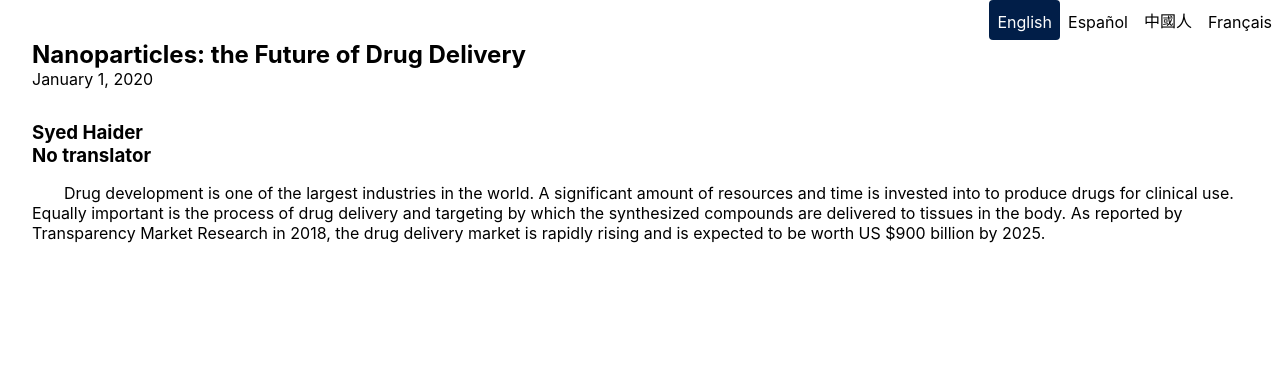
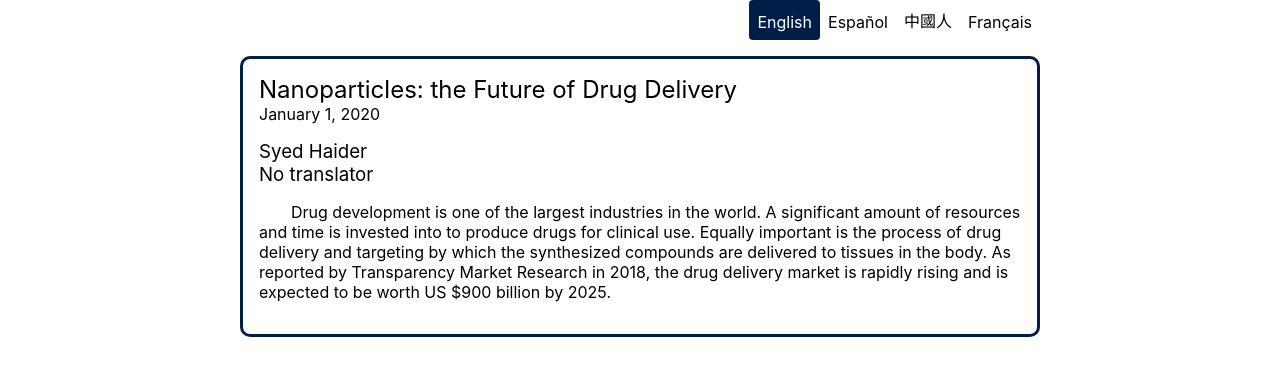
Before and after one commit to Journal-of-Young-Investigators/language-switcher, a React (Create React App) app: page / in a window 1280 px wide. Shown: the top 376 px of the page. Built offline with nearby package versions, Linux system fonts and the light colour scheme.

Commit message:
Played around with more CSS styling, added a border, some more formatting for the text, and moved all the content closer to the center of the page. Also fixed an error with the logic of displaying several authors.

```diff
--- a/src/App.css
+++ b/src/App.css
@@ -3,6 +3,7 @@
   flex-flow: row nowrap;
   justify-content: flex-end;
   align-items: stretch;
+  margin-right: 15em;
 }
 
 .lang-option {
@@ -12,6 +13,10 @@
   justify-content: flex-end;
   align-items: center;
   border-radius: 0.25em;
+}
+
+.lang-option:hover {
+  background-color : rgba(128, 128, 128, 0.411);
 }
 
 .lang-option[current-lang="true"] {
@@ -24,22 +29,29 @@
   flex-flow: column;
   justify-content: center;
   align-items: left;
-  margin-left: 2em;
-  margin-right: 2em;
+  padding: 1em 1em 1em 1em;
+  margin-top: 1em;
+  margin-left: 15em;
+  margin-right: 15em;
+  border-style: solid;
+  border-color: #011e48;
+  border-radius: 10px;
 }
 
 .article-content h2 {
   margin: 0;
   padding: 0;
+  font-weight: normal;
 }
 
 .article-content h3 {
   margin: 0;
   padding: 0;
+  font-weight: normal;
 }
 
 .article-content .date {
-  margin-bottom: 2em;
+  margin-bottom: 1em;
 }
 
 .article-content p {
--- a/src/App.tsx
+++ b/src/App.tsx
@@ -45,11 +45,11 @@ class LanguageSwitcher extends React.Component<MyProps, MyState> {
     this.setState({ currentLang: event.currentTarget.lang });
   };
 
-  formatAuthorsOrTranslators = (authors: string[]) => {
-    let formatted: string = '';
-    for (let i = 0; i < authors.length; i++) {
-      formatted += authors;
-      if (i < authors.length-1) formatted += ', ';
+  formatAuthorsOrTranslators = (names: string[]) => {
+    let formatted = '';
+    for (let i = 0; i < names.length; i++) {
+      formatted += names[i];
+      if (i !== names.length-1) formatted += ', ';
     }
 
     return formatted;
--- a/src/index.tsx
+++ b/src/index.tsx
@@ -33,7 +33,7 @@ let testjyiArticleContent: jyiArticleContent[] = [
     body: 'Drug development is one of the largest industries in the world. A significant amount of resources and time is invested into to produce drugs for clinical use. Equally important is the process of drug delivery and targeting by which the synthesized compounds are delivered to tissues in the body. As reported by Transparency Market Research in 2018, the drug delivery market is rapidly rising and is expected to be worth US $900 billion by 2025.'},
   {langCode: 'es', title: 'Nanopartículas: el futuro de la administración de fármacos', date: '1 de enero, 2020', authors: ['Syed Haider'], translators: ['Carina Brizuela'],
     body: 'El desarrollo de medicamentos es una de las mayores industrias del mundo. Se invierte una gran cantidad de recursos y tiempo en la producción de fármacos para su uso clínico. Igual de importante es la administración dirigida de fármacos, proceso mediante el cual los compuestos sintetizados llegan a los tejidos del cuerpo. Como informó Transparency Market Research en 2018, el mercado de la administración de medicamentos está aumentando rápidamente y se espera que tenga un valor de 900 mil millones de dólares para el 2025.'},
-  {langCode: 'zh', title: '这是中文汉字。', date: 'date in chinese', authors: ['Syed Haider'], body: 'chinese body text'},
+  {langCode: 'zh', title: '这是中文汉字。', date: 'date in chinese', authors: ['Syed Haider', 'Test Author 2'], body: 'chinese body text'},
   {langCode: 'fr', title: 'Baguette', date: 'date in french', authors: ['Syed Haider'], body: 'french body'}
 ]
 
```
